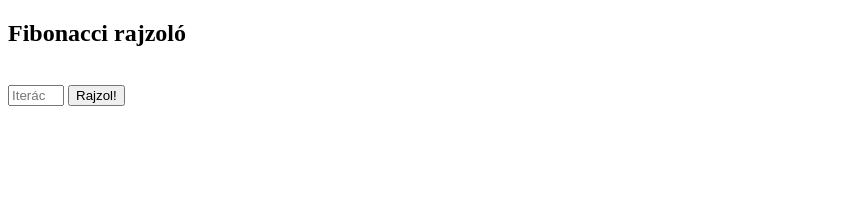
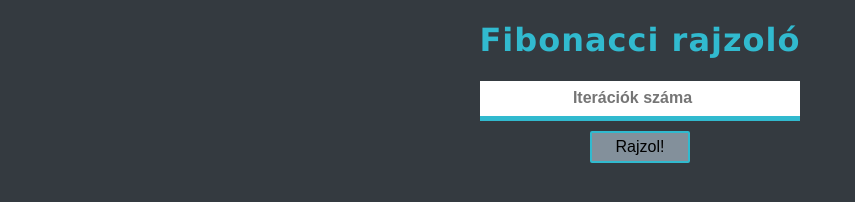
Before and after one commit to krozsii/FIBONACCIRAJZOLO_W7IIHM_KROZSER, a plain HTML site: page FRONTEND/index.html in a window 1280 px wide. Shown: the whole page, without its empty margins (0-855 px from the left). Drawn offline with Linux system fonts and the light colour scheme.

Commit message:
További stílusok

```diff
--- a/FRONTEND/index.html
+++ b/FRONTEND/index.html
@@ -7,17 +7,58 @@
     <link rel="stylesheet" href="./style.css">
     <script src="./script.js"></script>
     <style>
+        body{
+            background-color: #343a40;
+            color: #31bacf;
+            text-align: center;
+            font-family:'Lucida Sans', 'Lucida Sans Regular', 'Lucida Grande', 'Lucida Sans Unicode', Geneva, Verdana, sans-serif;
+            letter-spacing: 1px;
+        }
+
+        input{
+            border: 0;
+            padding: 10px;
+            width: 300px;
+            border-bottom: 5px solid #31bacf;
+            outline: none;
+        }
+
+        input::placeholder{
+            font-size: medium;
+            font-weight: bold;
+            text-align: center;
+        }
+
+        button{
+            background-color: #83909b;
+            font-size: medium;
+            border: 2px solid #31bacf;
+            width: 100px;
+            border-radius: 2px;
+            display: block;
+            padding: 5px;
+            margin: auto;
+            margin-top: 10px;
+            transition: 0.3s ease-in-out;
+        }
+
+        button:hover{
+            background-color: #343a40;
+            color: #31bacf;
+        }
+
         #spiral {
             position: relative;
             width: 1000px;
-            height: 800px;
+            height: 700px;
             margin: 0 auto;
         }
 
         .box {
             position: absolute;
             border: 2px solid black;
-            background: rgba(255, 221, 85, 0.6);
+            background: rgba(49, 186, 207, 0.6);
+            color: black;
             display: flex;
             justify-content: center;
             align-items: center;
@@ -26,8 +67,7 @@
     </style>
 </head>
 <body>
-    <h2>Fibonacci rajzoló</h2>
-    <br>
+    <h1>Fibonacci rajzoló</h1>
     <input type="number" name="iteration" id="iteration" min="1" max="11" step="1" placeholder="Iterációk száma">
     <button type="button" onclick="sendReq()">Rajzol!</button>
 
```
Also changed, not shown: 1 other file.
